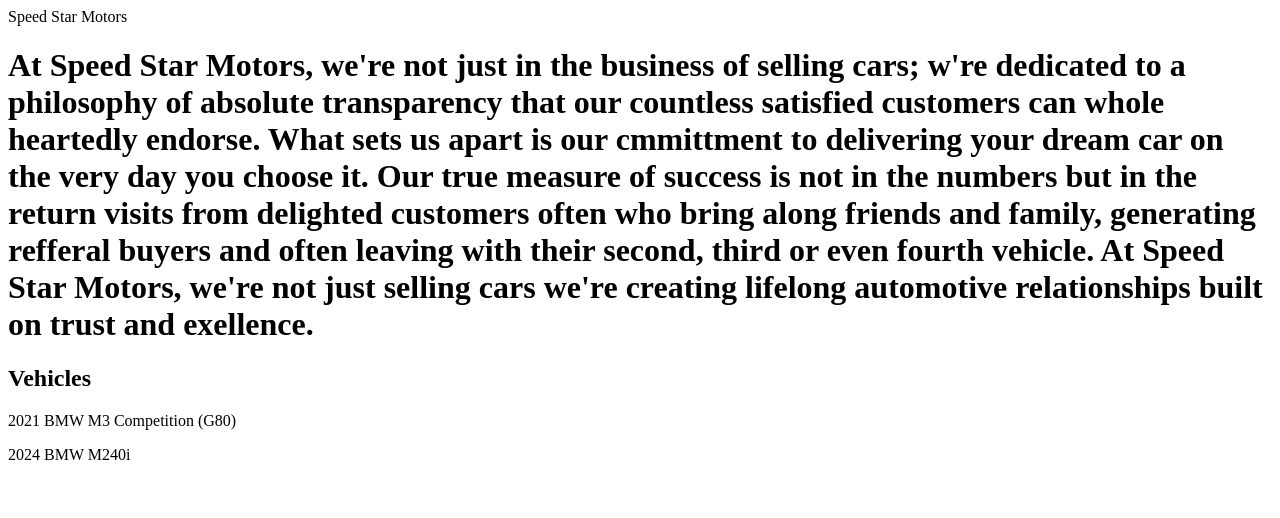
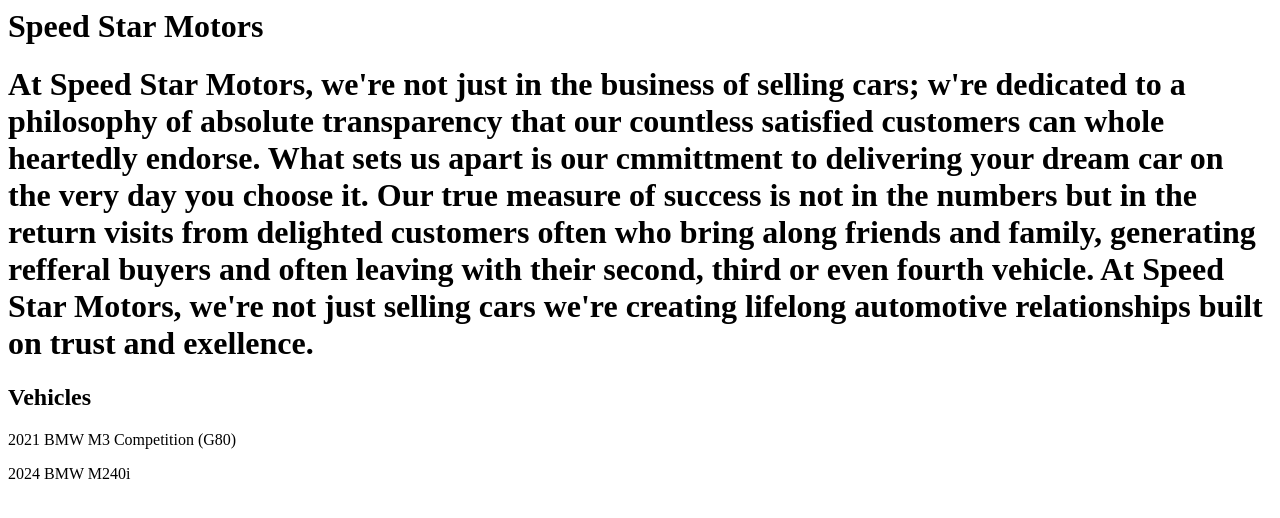
Before and after one commit to bida24-060/Speed-Star-Motors., a plain HTML site: page index.html in a window 1280 px wide. Drawn offline with Linux system fonts and the light colour scheme.

Commit message:
Update index.html

```diff
--- a/index.html
+++ b/index.html
@@ -1,8 +1,6 @@
 <html>
-<head>
 <title>Speed Star Motors|Home</title>
-Speed Star Motors
-</head>
+<h1>Speed Star Motors</h1>
 <body>
 <h1>At Speed Star Motors, we're not just in the business of selling cars; w're dedicated to a philosophy of absolute transparency that our countless satisfied customers can whole heartedly
 endorse. What sets us apart is our cmmittment to delivering your dream car on the very day you choose it. Our true measure of success is not in the numbers but in the return visits from
```
